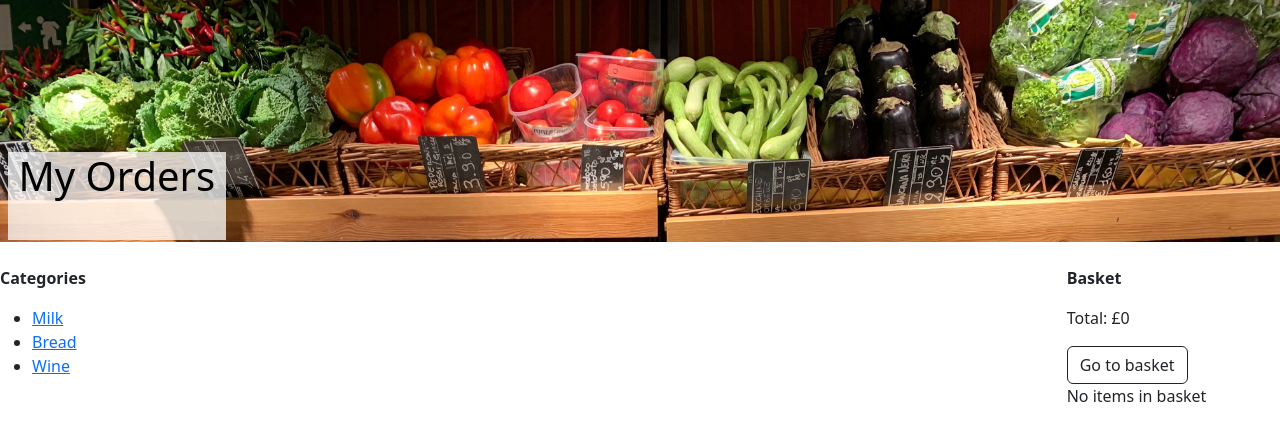
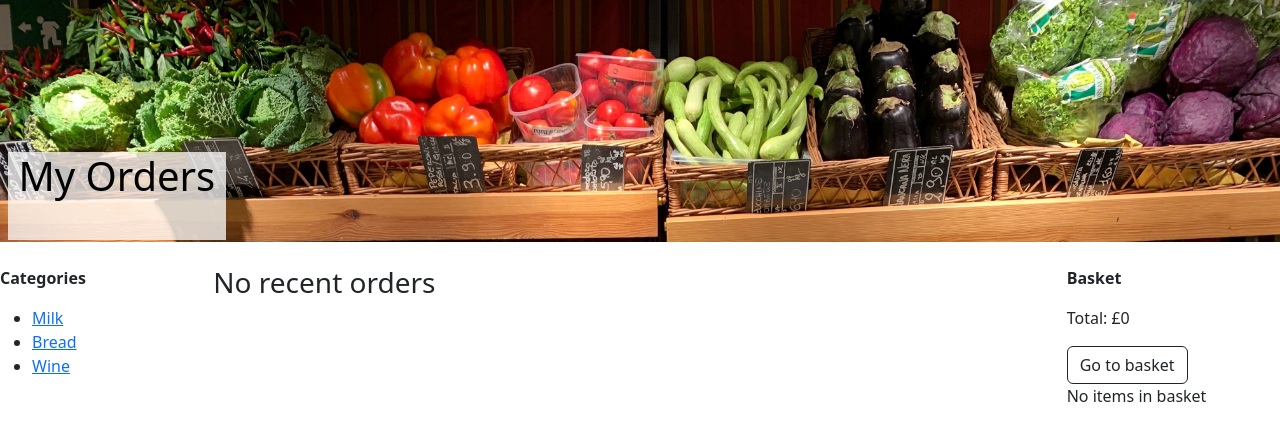
Before and after one commit to Eg3-git/mySuperTrolley, a Django app: page /trolley/my-orders/ in a window 1280 px wide. Shown: the part 56-497 px from the top of the page. Run offline with Django 4.2, Linux system fonts and the light colour scheme; the visitor is signed in with stand-in values (Sample User, id 1); data comes from the database, SQL or seed files in the repository; data that the repository does not hold is empty.

Commit message:
Fixed issues in the order page not displaying items

```diff
--- a/templates/trolley/orders.html
+++ b/templates/trolley/orders.html
@@ -14,19 +14,24 @@
 
 {% block body_block %}
 
+    {% if has_orders %}
         {% for order, items in orders %}
             <h3>{{ order.data_ordered }} - £{{ order.calculate_basket_total }}</h3>
             <div class="dropdown">
-        <button onclick="drop()" class="btn btn-outline-primary">Show</button>
-        <div id="dropEls" class="drop-content">
+                <button class="btn btn-secondary dropdown-toggle" id="dropdownButton" type="button" data-bs-toggle="dropdown" aria-haspopup="true" aria-expanded="false">
+                    Show
+                </button>
+                <div class="dropdown-menu" aria-labelledby="dropdownButton">
                     {% for item in items %}
-                <p>{{ item.quantity }} x <a href="{% url 'product' item.product.slug %}">{{ item.product.name }}</a> - £{{ item.product.price }}</p>
-
+                        <p class="dropdown-item">{{ item.quantity }} x <a href="{% url 'product' item.product.slug %}">{{ item.product.name }}</a> - £{{ item.product.price }}</p>
                     {% endfor %}
                 </div>
             </div>
-
+            <br>
         {% endfor %}
+    {% else %}
+        <h3>No recent orders</h3>
+    {% endif %}
 
     <script>
     function drop(){
--- a/trolley/views.py
+++ b/trolley/views.py
@@ -90,6 +90,12 @@ def my_orders(request):
     for order in orders:
         orderinfo.append((order, order.orderitem_set.all()))
     context = generate_context_dict(request, {'orders': orderinfo})
+
+    if len(orderinfo) == 0:
+        context['has_orders'] = False
+    else:
+        context['has_orders'] = True
+
     return render(request, 'trolley/orders.html', context=context)
 
 
```
Lines whose indentation alone changed are shown as unchanged.
